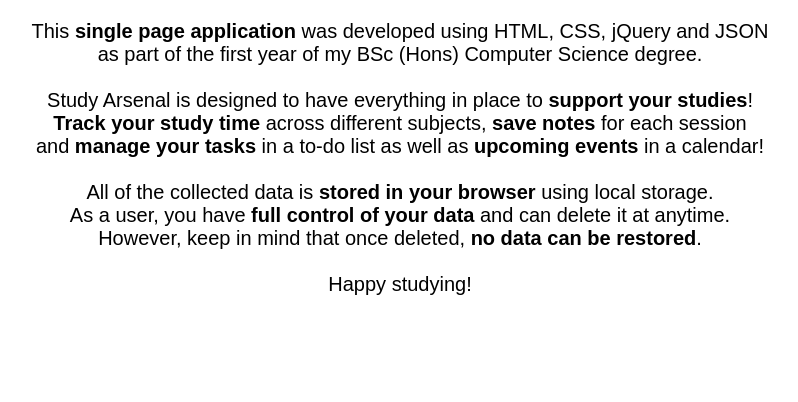
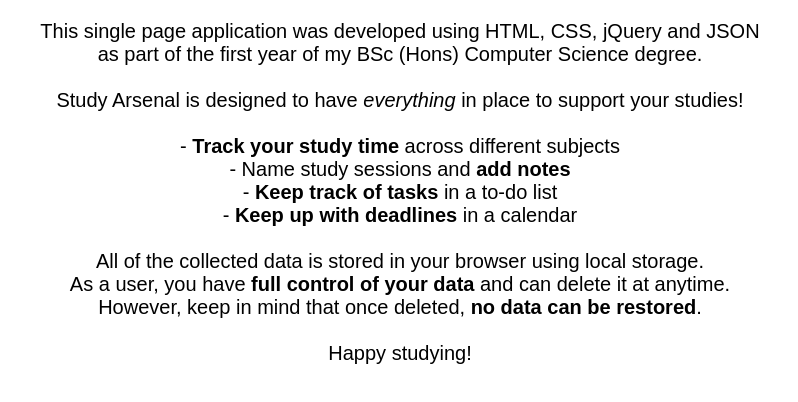
Before and after one commit to sphsny/StudyArsenal, a plain HTML site: page wwwroot/pages/about.html in a window 1280 px wide. Shown: the part 90-492 px from the top of the page, without its empty margins (240-1038 px from the left). Drawn offline with Linux system fonts and the light colour scheme; files that its build step writes are made by us from their sources.

Commit message:
added readme file, style changes, added references, added comments, ...

```diff
--- a/wwwroot/js/home.js
+++ b/wwwroot/js/home.js
@@ -1,6 +1,8 @@
 // REFERENCES
 // to-do list inspired from: https://youtu.be/3OqWCGVaOkA
 // edit name functionality inspired from: https://www.youtube.com/watch?v=6eFwtaZf6zc&ab_channel=TylerPotts
+// local storage image storing conversion from https://www.reddit.com/r/learnjavascript/comments/t15a4l/how_do_i_add_an_image_from_my_computer_to_local/
+// profile picture placeholder from https://commons.wikimedia.org/wiki/File:Profile_avatar_placeholder_large.png
 
 $(document).ready(function () {
     // profile picture
--- a/wwwroot/js/overview.js
+++ b/wwwroot/js/overview.js
@@ -89,7 +89,7 @@ $(document).ready(function () {
         localStorage.setItem("studySessions", JSON.stringify(sessionData));
         localStorage.setItem("sessionNotes", JSON.stringify(notesData));
 
-        // re-render session list
+        // re-render list after deleting so deleted list item is immediately removed
         $(this).closest("li").remove();
     });
 });
--- a/wwwroot/js/timer.js
+++ b/wwwroot/js/timer.js
@@ -1,8 +1,11 @@
+// issue: options get loaded only after double clicking on timer tab (it's something with the js loading, it happens to statistics too)
+
 $(document).ready(function () {
     var timer = new easytimer.Timer(); // initialisation for timer from easytimer.js
     let sessionData = JSON.parse(localStorage.getItem("studySessions")) || {}; // sync session data with local storage
 
     // load subjects from json file
+    // https://www.geeksforgeeks.org/how-to-add-options-to-a-select-element-using-jquery/
     $.getJSON("./data/subjects.json", function (data) {
         let $select = $("#inlineFormCustomSelect").empty(); // ensure no duplicates with empty
         data.subjects.forEach(subject => { // iterate through each value in json file
@@ -11,6 +14,7 @@ $(document).ready(function () {
     });
 
     // from easytimer.js official documentation
+    // https://albert-gonzalez.github.io/easytimer.js/
     $('#chronoExample .startButton').off("click").on("click", function () {
         timer.start();
     });
@@ -112,11 +116,13 @@ $(document).ready(function () {
     }
 
     // time validation function to check what time is valid for input, minutes can only be 0-59 as then it becomes an hour
+    // https://stackoverflow.com/questions/7536755/regular-expression-for-matching-hhmm-time-format
     function isValidTimeFormat(timeStr) {
         return /^([0-9]+):([0-5][0-9])$/.test(timeStr);
     }
 
     // format time so it's hours:minutes
+    // https://stackoverflow.com/questions/9886751/how-to-split-date-and-time-from-a-datetime-string
     function formatTime(timeStr) {
         let [hours, minutes] = timeStr.split(":"); // extract the minutes and the hours by splitting them at the :
         hours = hours.padStart(2, "0"); // uniform the hours to have two digits if there is just a single value to ensure correct storaging
--- a/wwwroot/pages/about.html
+++ b/wwwroot/pages/about.html
@@ -6,14 +6,17 @@
     <div class="container centered">
         <p class="text-center larger-text">
             <br>
-            This <b>single page application</b> was developed using HTML, CSS, jQuery and JSON<br>
+            This single page application was developed using HTML, CSS, jQuery and JSON<br>
             as part of the first year of my BSc (Hons) Computer Science degree.<br>
             <br>
-            Study Arsenal is designed to have everything in place to <b>support your studies</b>!<br>
-            <b>Track your study time</b> across different subjects, <b>save notes</b> for each session<br>
-            and <b>manage your tasks</b> in a to-do list as well as <b>upcoming events</b> in a calendar!<br>
+            Study Arsenal is designed to have <i>everything</i> in place to support your studies!<br>
             <br>
-            All of the collected data is <b>stored in your browser</b> using local storage.<br>
+            - <b>Track your study time</b> across different subjects<br>
+            - Name study sessions and <b>add notes</b><br>
+            - <b>Keep track of tasks</b> in a to-do list<br>
+            - <b>Keep up with deadlines</b> in a calendar<br>
+            <br>
+            All of the collected data is stored in your browser using local storage.<br>
             As a user, you have <b>full control of your data</b> and can delete it at anytime.<br>
             However, keep in mind that once deleted, <b>no data can be restored</b>.<br>
             <br>
```
Also changed, not shown: wwwroot/js/statistics.js (+12 -2 lines), wwwroot/README.md (added).
